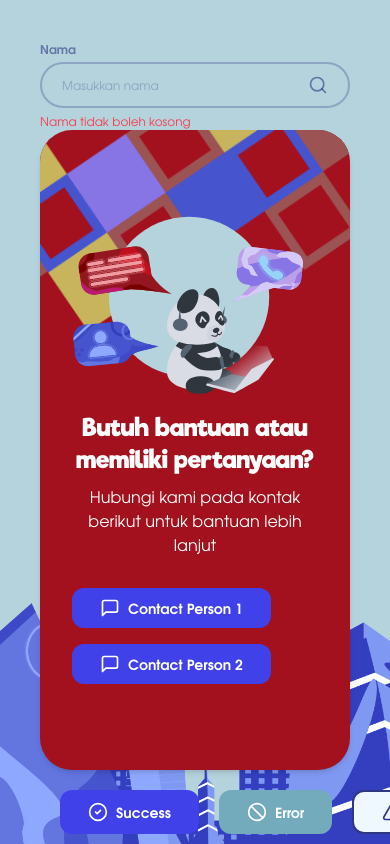
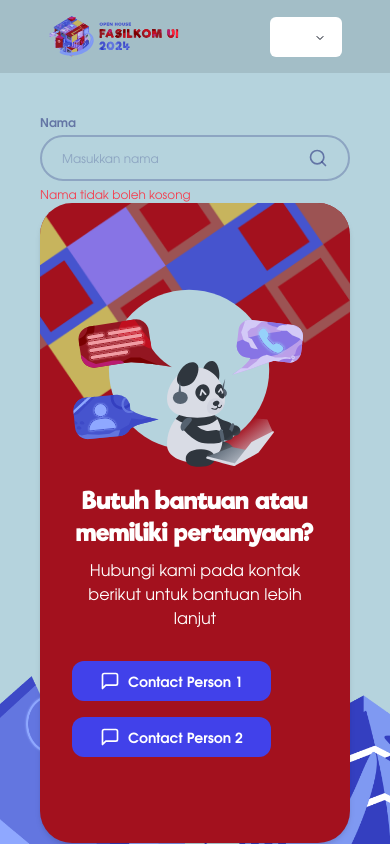
Before and after one commit to OH-Fasilkom-UI/oh24-frontend, a Next.js app: page / in a window 390 px wide. Shown: the top 844 px of the page. Built offline with nearby package versions, Linux system fonts and the light colour scheme.

Commit message:
feat: create navbar (not finished)

```diff
--- a/app/layout.tsx
+++ b/app/layout.tsx
@@ -4,6 +4,7 @@ import Footer from '@/components/ui/Footer'
 import localFont from 'next/font/local'
 import type { Metadata } from 'next'
 import './globals.css'
+import { Navbar } from '@/components/ui/Navbar'
 
 const rifficFont = localFont({
   src: './fonts/rifficfree-bold.ttf',
@@ -69,6 +70,7 @@ export default function RootLayout({
         />
       </head>
       <body className="font-tga font-normal flex flex-col justify-between bg-[#B5D3DD] min-h-screen">
+        <Navbar />
         <main>{children}</main>
         <Toaster position="top-center" />
         <Alerter />
--- /dev/null
+++ b/components/ui/Navbar/constant.ts
@@ -0,0 +1,33 @@
+import { House } from 'lucide-react'
+import { SquareUserRound } from 'lucide-react'
+import { Building } from 'lucide-react'
+import { FileText } from 'lucide-react'
+import { Users } from 'lucide-react'
+
+export const NAVBAR_LINKS = [
+  {
+    href: '/home',
+    icon: House,
+    label: 'Home',
+  },
+  {
+    href: '/',
+    icon: SquareUserRound,
+    label: 'Ambassador',
+  },
+  {
+    href: '/',
+    icon: Building,
+    label: 'About Fasilkom',
+  },
+  {
+    href: '/',
+    icon: FileText,
+    label: 'Registration Page',
+  },
+  {
+    href: '/',
+    icon: Users,
+    label: 'Wall of Fame',
+  },
+]
--- /dev/null
+++ b/components/ui/Navbar/index.tsx
@@ -0,0 +1,69 @@
+'use client'
+import React from 'react'
+import { NAVBAR_LINKS } from './constant'
+import { usePathname } from 'next/navigation'
+import Link from 'next/link'
+import Image from 'next/image'
+import Button from '../Button'
+import { AlignRight } from 'lucide-react'
+import {
+  NavigationMenu,
+  NavigationMenuContent,
+  NavigationMenuItem,
+  NavigationMenuLink,
+  NavigationMenuList,
+  NavigationMenuTrigger,
+} from '@/components/ui/navigation-menu'
+
+export const Navbar = () => {
+  const pathname = usePathname()
+
+  return (
+    <nav className="flex justify-between items-center px-12 py-4 bg-[#0000001A]">
+      <div className="max-md:w-[135px] max-md:h-[41px]">
+        <Image src="/logo-navbar.svg" alt="logo" width={204} height={61} />
+      </div>
+      {NAVBAR_LINKS.map((link, index) => (
+        <Link
+          key={index}
+          href={link.href}
+          className={`text-[16px] max-md:hidden gap-2 flex font-tex-gyre font-semibold ${
+            pathname === link.href ? 'text-[#C10F1F]' : 'text-[#3733CF]'
+          }`}
+        >
+          {link.icon && <span>{React.createElement(link.icon)}</span>}
+          {link.label}
+        </Link>
+      ))}
+      <Button className="max-md:hidden">Login</Button>
+      <NavigationMenu className="max-md:block hidden">
+        <NavigationMenuList>
+          <NavigationMenuItem>
+            <NavigationMenuTrigger>
+              <AlignRight
+                className="max-md:block hidden text-white"
+                size={24}
+              />
+            </NavigationMenuTrigger>
+            <NavigationMenuContent className="w-fit h-fit p-3">
+              {NAVBAR_LINKS.map((link, index) => (
+                <NavigationMenuLink
+                  key={index}
+                  href={link.href}
+                  className="flex flex-row gap-2 text-[12px] mt-5 justify-start"
+                >
+                  {link.icon && (
+                    <span className="text-[20px]">
+                      {React.createElement(link.icon)}
+                    </span>
+                  )}
+                  {link.label}
+                </NavigationMenuLink>
+              ))}
+            </NavigationMenuContent>
+          </NavigationMenuItem>
+        </NavigationMenuList>
+      </NavigationMenu>
+    </nav>
+  )
+}
--- /dev/null
+++ b/components/ui/navigation-menu.tsx
@@ -0,0 +1,128 @@
+import * as React from 'react'
+import * as NavigationMenuPrimitive from '@radix-ui/react-navigation-menu'
+import { cva } from 'class-variance-authority'
+import { ChevronDown } from 'lucide-react'
+
+import { cn } from '@/lib/utils'
+
+const NavigationMenu = React.forwardRef<
+  React.ElementRef<typeof NavigationMenuPrimitive.Root>,
+  React.ComponentPropsWithoutRef<typeof NavigationMenuPrimitive.Root>
+>(({ className, children, ...props }, ref) => (
+  <NavigationMenuPrimitive.Root
+    ref={ref}
+    className={cn(
+      'relative z-10 flex max-w-max flex-1 items-center justify-center',
+      className
+    )}
+    {...props}
+  >
+    {children}
+    <NavigationMenuViewport />
+  </NavigationMenuPrimitive.Root>
+))
+NavigationMenu.displayName = NavigationMenuPrimitive.Root.displayName
+
+const NavigationMenuList = React.forwardRef<
+  React.ElementRef<typeof NavigationMenuPrimitive.List>,
+  React.ComponentPropsWithoutRef<typeof NavigationMenuPrimitive.List>
+>(({ className, ...props }, ref) => (
+  <NavigationMenuPrimitive.List
+    ref={ref}
+    className={cn(
+      'group flex flex-1 list-none items-center justify-center space-x-1',
+      className
+    )}
+    {...props}
+  />
+))
+NavigationMenuList.displayName = NavigationMenuPrimitive.List.displayName
+
+const NavigationMenuItem = NavigationMenuPrimitive.Item
+
+const navigationMenuTriggerStyle = cva(
+  'group inline-flex h-10 w-max items-center justify-center rounded-md bg-background px-4 py-2 text-sm font-medium transition-colors hover:bg-accent hover:text-accent-foreground focus:bg-accent focus:text-accent-foreground focus:outline-none disabled:pointer-events-none disabled:opacity-50 data-[active]:bg-accent/50 data-[state=open]:bg-accent/50'
+)
+
+const NavigationMenuTrigger = React.forwardRef<
+  React.ElementRef<typeof NavigationMenuPrimitive.Trigger>,
+  React.ComponentPropsWithoutRef<typeof NavigationMenuPrimitive.Trigger>
+>(({ className, children, ...props }, ref) => (
+  <NavigationMenuPrimitive.Trigger
+    ref={ref}
+    className={cn(navigationMenuTriggerStyle(), 'group', className)}
+    {...props}
+  >
+    {children}{' '}
+    <ChevronDown
+      className="relative top-[1px] ml-1 h-3 w-3 transition duration-200 group-data-[state=open]:rotate-180"
+      aria-hidden="true"
+    />
+  </NavigationMenuPrimitive.Trigger>
+))
+NavigationMenuTrigger.displayName = NavigationMenuPrimitive.Trigger.displayName
+
+const NavigationMenuContent = React.forwardRef<
+  React.ElementRef<typeof NavigationMenuPrimitive.Content>,
+  React.ComponentPropsWithoutRef<typeof NavigationMenuPrimitive.Content>
+>(({ className, ...props }, ref) => (
+  <NavigationMenuPrimitive.Content
+    ref={ref}
+    className={cn(
+      'left-0 top-0 w-full data-[motion^=from-]:animate-in data-[motion^=to-]:animate-out data-[motion^=from-]:fade-in data-[motion^=to-]:fade-out data-[motion=from-end]:slide-in-from-right-52 data-[motion=from-start]:slide-in-from-left-52 data-[motion=to-end]:slide-out-to-right-52 data-[motion=to-start]:slide-out-to-left-52 md:absolute md:w-auto ',
+      className
+    )}
+    {...props}
+  />
+))
+NavigationMenuContent.displayName = NavigationMenuPrimitive.Content.displayName
+
+const NavigationMenuLink = NavigationMenuPrimitive.Link
+
+const NavigationMenuViewport = React.forwardRef<
+  React.ElementRef<typeof NavigationMenuPrimitive.Viewport>,
+  React.ComponentPropsWithoutRef<typeof NavigationMenuPrimitive.Viewport>
+>(({ className, ...props }, ref) => (
+  <div className={cn('absolute left-0 top-full flex justify-center')}>
+    <NavigationMenuPrimitive.Viewport
+      className={cn(
+        'origin-top-center relative mt-1.5 h-[var(--radix-navigation-menu-viewport-height)] w-full overflow-hidden rounded-md border bg-popover text-popover-foreground shadow-lg data-[state=open]:animate-in data-[state=closed]:animate-out data-[state=closed]:zoom-out-95 data-[state=open]:zoom-in-90 md:w-[var(--radix-navigation-menu-viewport-width)]',
+        className
+      )}
+      ref={ref}
+      {...props}
+    />
+  </div>
+))
+NavigationMenuViewport.displayName =
+  NavigationMenuPrimitive.Viewport.displayName
+
+const NavigationMenuIndicator = React.forwardRef<
+  React.ElementRef<typeof NavigationMenuPrimitive.Indicator>,
+  React.ComponentPropsWithoutRef<typeof NavigationMenuPrimitive.Indicator>
+>(({ className, ...props }, ref) => (
+  <NavigationMenuPrimitive.Indicator
+    ref={ref}
+    className={cn(
+      'top-full z-[1] flex h-1.5 items-end justify-center overflow-hidden data-[state=visible]:animate-in data-[state=hidden]:animate-out data-[state=hidden]:fade-out data-[state=visible]:fade-in',
+      className
+    )}
+    {...props}
+  >
+    <div className="relative top-[60%] h-2 w-2 rotate-45 rounded-tl-sm bg-border shadow-md" />
+  </NavigationMenuPrimitive.Indicator>
+))
+NavigationMenuIndicator.displayName =
+  NavigationMenuPrimitive.Indicator.displayName
+
+export {
+  navigationMenuTriggerStyle,
+  NavigationMenu,
+  NavigationMenuList,
+  NavigationMenuItem,
+  NavigationMenuContent,
+  NavigationMenuTrigger,
+  NavigationMenuLink,
+  NavigationMenuIndicator,
+  NavigationMenuViewport,
+}
```
Also changed, not shown: public/logo-navbar.svg (added), 1 other file (tests, documents, lock files or other folders).
